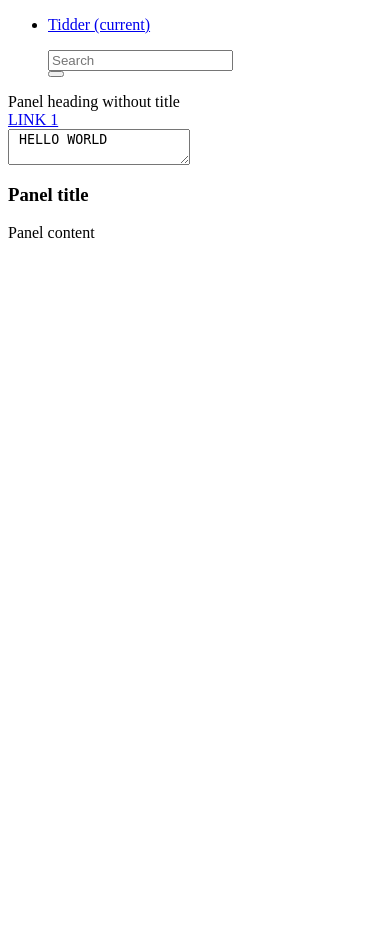
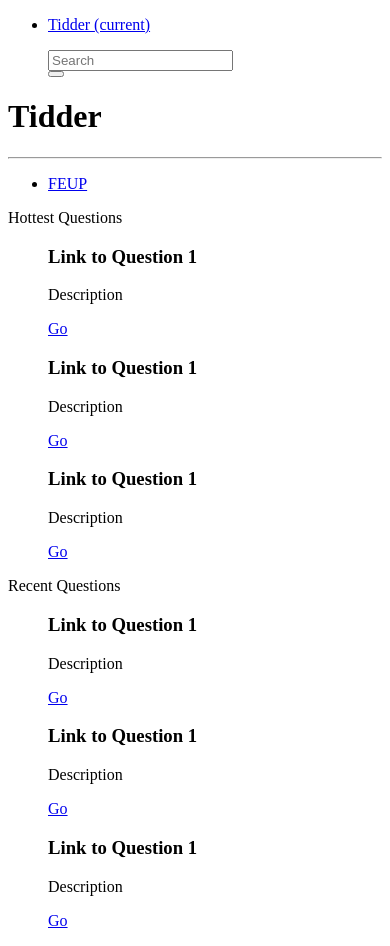
Before and after one commit to luisrpfigueiredo/LBAW, a PHP site: template Pages/landingPage.php in a window 390 px wide. Shown: the part 857-1803 px from the top of the page. Before the commit the page ends 1095 px from the top, so only its background shows below. Run offline with PHP 8.4, Linux system fonts and the light colour scheme; the template is opened without the code that fills it, so the values that code supplies are empty; some libraries are stand-ins or nearby versions.

Commit message:
Working on landing page

```diff
--- a/Pages/landingPage.php
+++ b/Pages/landingPage.php
@@ -1,20 +1,84 @@
+<link href="<?= loadResource("styles/css/landing-page.css") ?>" rel="stylesheet">
 
-
-
-<div class="panel panel-primary">
-    <div class="panel-heading">Panel heading without title</div>
-    <div class="panel-body">
-        <a href="#"> LINK 1</a>
-        <br>
-        <textarea> HELLO WORLD</textarea>
+<div class="intro-header">
+        <div class="row">
+            <div class="col-lg-12">
+                <div class="intro-message">
+                    <h1>Tidder</h1>
+                    <hr class="intro-divider">
+                        <ul class="list-inline intro-social-buttons">
+                            <li>
+                                <a href="https://fe.up.pt/" class="btn btn-default btn-lg"><i class="fa fa-twitter fa-fw"></i> <span class="network-name">FEUP</span></a>
+                            </li>
+                        </ul>
+                </div>
+            </div>
     </div>
 </div>
 
-<div class="panel panel-primary">
-    <div class="panel-heading">
-        <h3 class="panel-title">Panel title</h3>
+<div class="container" >
+    <div class="panel">
+        <div class="panel-heading">Hottest Questions</div>
+        <div class="panel-body">
+                <div class="row">
+                    <div class="col-sm-12">
+                        <ul>
+                        <div class="thumbnail">
+                            <div class="caption">
+                                <h3>Link to Question 1</h3>
+                                <p>Description</p>
+                                <p><a href="#" class="btn btn-primary" role="button">Go</a> </p>
+                            </div>
+                        </div>
+                        <div class="thumbnail">
+                            <div class="caption">
+                                <h3>Link to Question 1</h3>
+                                <p>Description</p>
+                                <p><a href="#" class="btn btn-primary" role="button">Go</a> </p>
+                            </div>
+                        </div>
+                        <div class="thumbnail">
+                            <div class="caption">
+                                <h3>Link to Question 1</h3>
+                                <p>Description</p>
+                                <p><a href="#" class="btn btn-primary" role="button">Go</a> </p>
+                            </div>
+                        </div>
+                        </ul>
+                    </div>
+                </div>
+        </div>
     </div>
-    <div class="panel-body">
-        Panel content
+    <div class="panel">
+        <div class="panel-heading">Recent Questions</div>
+        <div class="panel-body">
+            <div class="row">
+                <div class="col-sm-12">
+                    <ul>
+                        <div class="thumbnail">
+                            <div class="caption">
+                                <h3>Link to Question 1</h3>
+                                <p>Description</p>
+                                <p><a href="#" class="btn btn-primary" role="button">Go</a> </p>
+                            </div>
+                        </div>
+                        <div class="thumbnail">
+                            <div class="caption">
+                                <h3>Link to Question 1</h3>
+                                <p>Description</p>
+                                <p><a href="#" class="btn btn-primary" role="button">Go</a> </p>
+                            </div>
+                        </div>
+                        <div class="thumbnail">
+                            <div class="caption">
+                                <h3>Link to Question 1</h3>
+                                <p>Description</p>
+                                <p><a href="#" class="btn btn-primary" role="button">Go</a> </p>
+                            </div>
+                        </div>
+                    </ul>
+                </div>
+            </div>
+        </div>
     </div>
 </div>
--- a/Pages/template.php
+++ b/Pages/template.php
@@ -5,16 +5,14 @@
     <?= HTML::style('css/bootstrap.min.css'); ?>
 </head>
 <body>
-<div class = "container">
 
     <?php
-
-    importHeader();
-
-    importContent();
+        importHeader();
     ?>
 
-</div>
+    <?php
+        importContent();
+    ?>
 
 <?= HTML::script('jquery-2.2.1.min.js') ?>
 <?= HTML::script('bootstrap.min.js') ?>
```
Also changed, not shown: styles/css/landing-page.css (added, +174 -0 lines), styles/img/feup-background.png (added).
